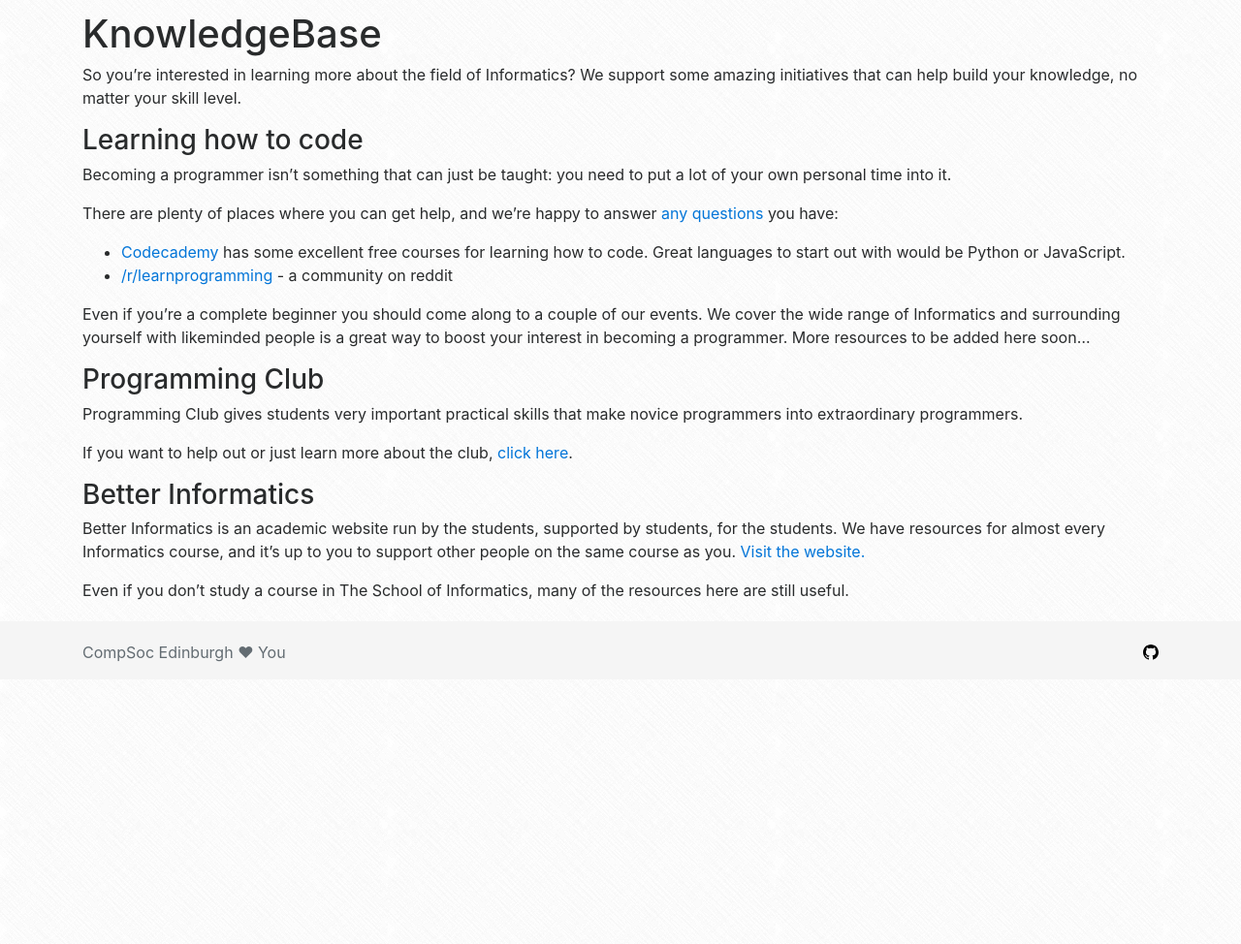
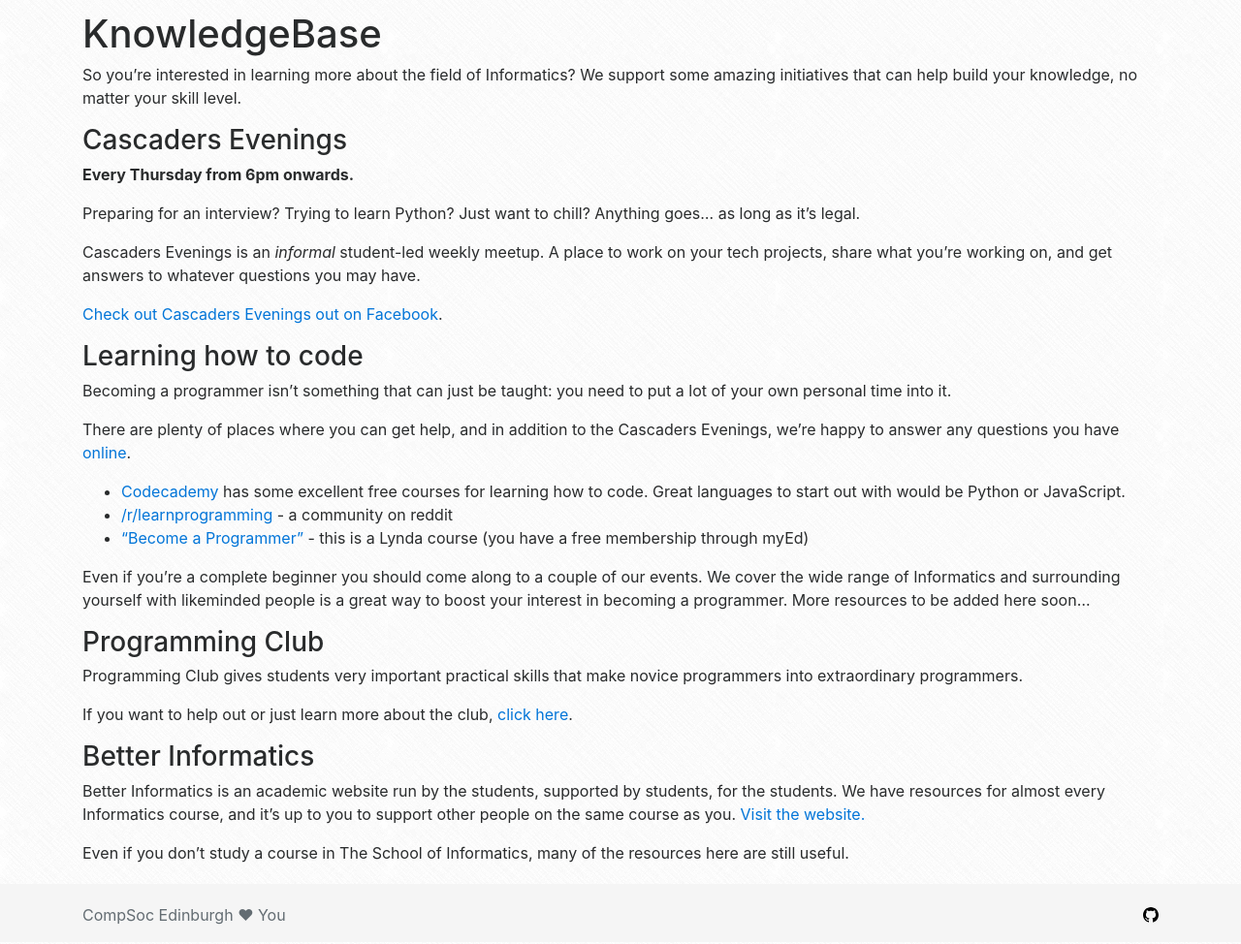
Before and after one commit to compsoc-edinburgh/website, a Jekyll site: the page built from _pages/knowledgebase.md, in a window 1280 px wide. Shown: the part 344-1318 px from the top of the page at 97% size. Built offline with Jekyll 4.4.1, drawn with Linux system fonts in a browser that asks for light colours; nearby versions of some CDN libraries; before the commit the page ends 1047 px from its top, so only the background shows below that.

Commit message:
Add Cascaders to Facebook

```diff
--- a/_pages/knowledgebase.md
+++ b/_pages/knowledgebase.md
@@ -7,14 +7,25 @@ permalink: /learn
 
 So you're interested in learning more about the field of Informatics? We support some amazing initiatives that can help build your knowledge, no matter your skill level.
 
+### Cascaders Evenings
+
+**Every Thursday from 6pm onwards.**
+
+Preparing for an interview? Trying to learn Python? Just want to chill? Anything goes... as long as it's legal.
+
+Cascaders Evenings is an *informal* student-led weekly meetup. A place to work on your tech projects, share what you're working on, and get answers to whatever questions you may have.
+
+[Check out Cascaders Evenings out on Facebook](https://www.facebook.com/events/114028159346219/).
+
 ### Learning how to code
 
 Becoming a programmer isn't something that can just be taught: you need to put a lot of your own personal time into it.
 
-There are plenty of places where you can get help, and we're happy to answer [any questions](/community) you have:
+There are plenty of places where you can get help, and in addition to the Cascaders Evenings, we're happy to answer any questions you have [online](/community).
 
 - [Codecademy](https://www.codecademy.com/) has some excellent free courses for learning how to code. Great languages to start out with would be Python or JavaScript.
 - [/r/learnprogramming](https://www.reddit.com/r/learnprogramming/comments/61oly8/new_read_me_first/) - a community on reddit
+- ["Become a Programmer"](https://www.lynda.com/learning-paths/Developer/become-a-programmer) - this is a Lynda course (you have a free membership through myEd)
 
 Even if you're a complete beginner you should come along to a couple of our events. We cover the wide range of Informatics and surrounding yourself with likeminded people is a great way to boost your interest in becoming a programmer. More resources to be added here soon...
 
```
